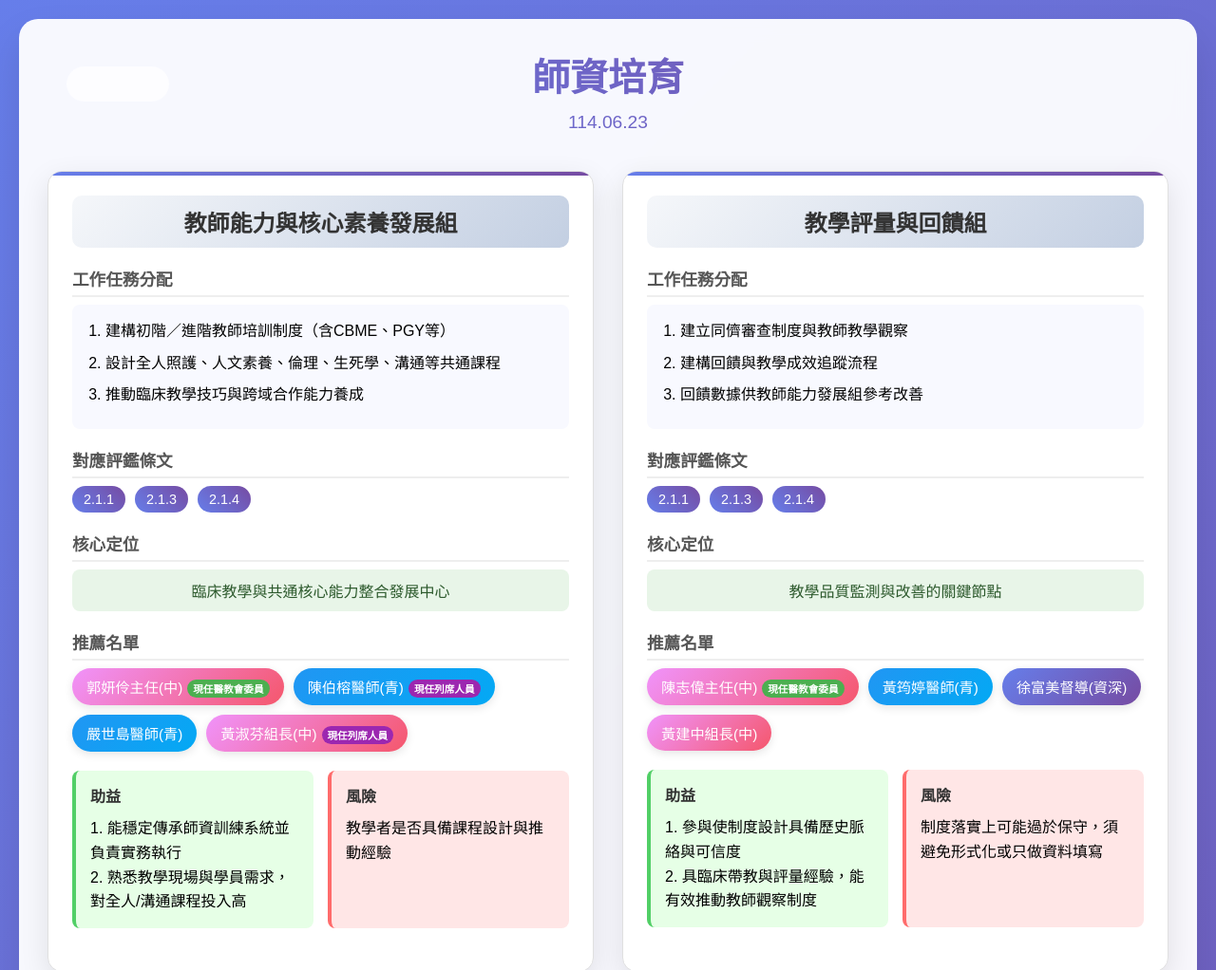
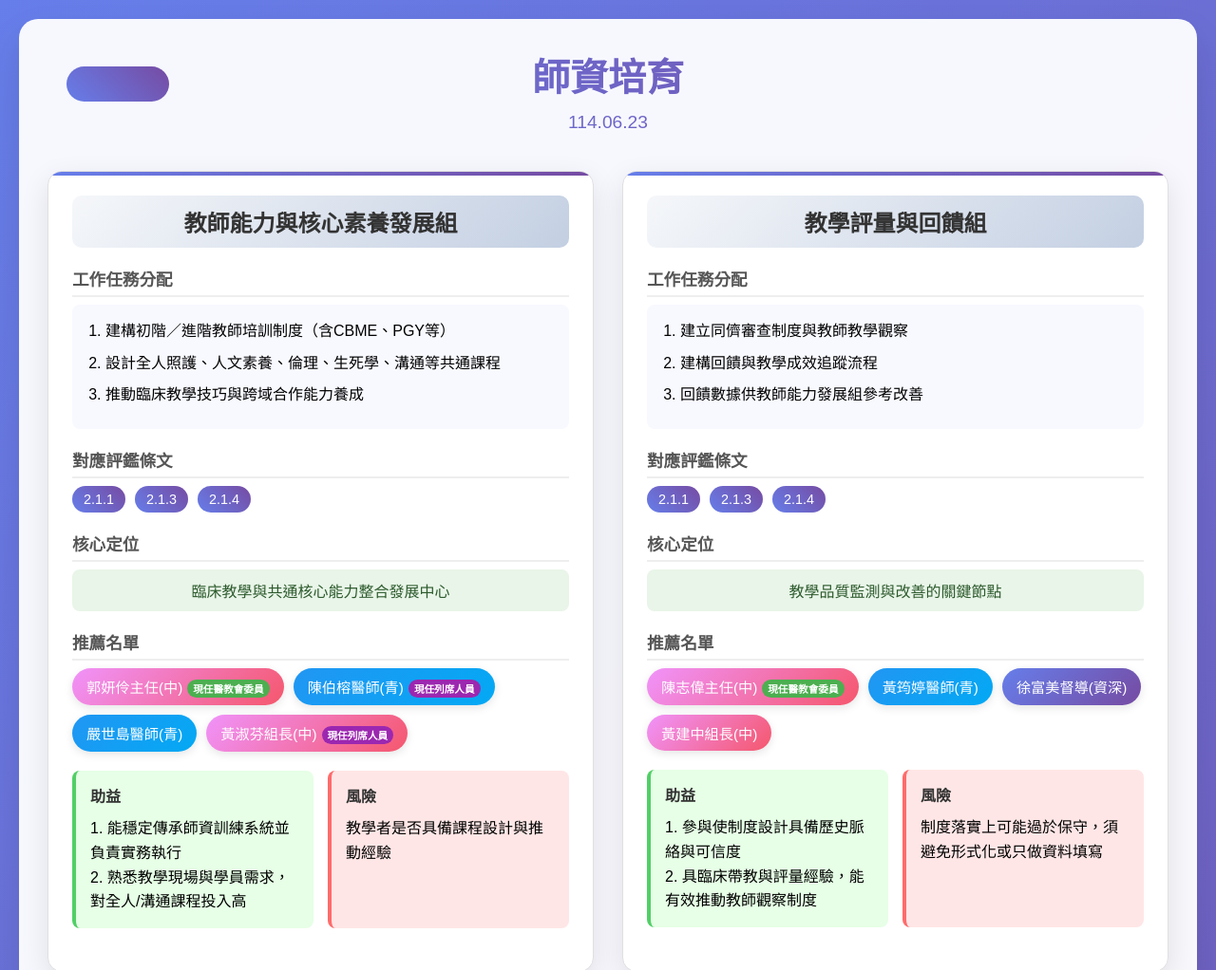
Before and after one commit to ling3567/9002committee, a plain HTML site: page cfd_structure_updated.html in a window 1280 px wide. Shown: the top 1022 px of the page at 95% size. Drawn offline with Linux system fonts and the light colour scheme.

Commit message:
style: match back button color to header

```diff
--- a/cfd_structure_updated.html
+++ b/cfd_structure_updated.html
@@ -45,7 +45,7 @@
             color: #667eea;
             text-decoration: none;
             padding: 8px 16px;
-            background: rgba(255, 255, 255, 0.7);
+            background: linear-gradient(45deg, #667eea, #764ba2);
             border-radius: 20px;
             font-size: 0.9rem;
             transition: background 0.3s;
```
